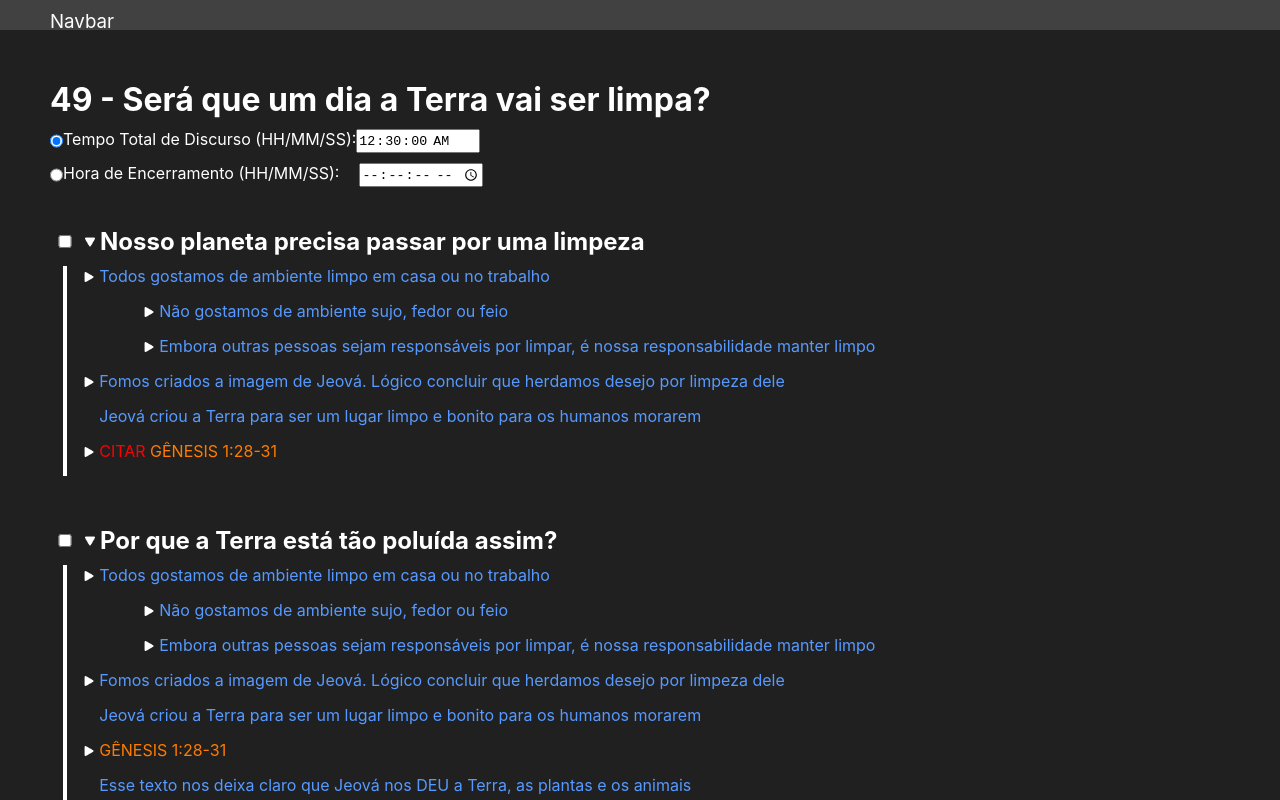
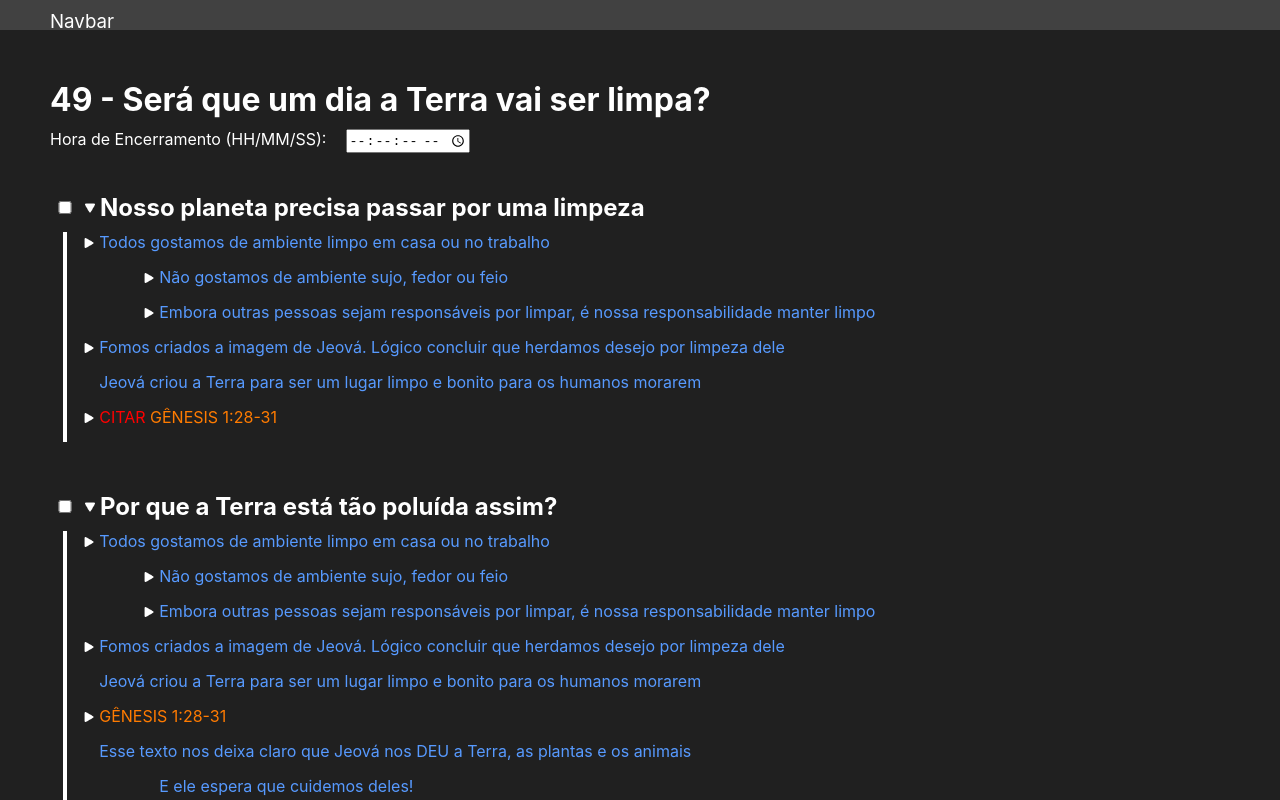
Before and after one commit to juninholiveira/esboco, a React (Create React App) app: page / in a window 1280 px wide. Shown: the top 800 px of the page. Built offline with nearby package versions, Linux system fonts and the light colour scheme.

Commit message:
Time Calculation implemented

```diff
--- a/src/components/MainContent.js
+++ b/src/components/MainContent.js
@@ -1,39 +1,73 @@
-import React from "react"
+import React, { useState } from "react"
 import "./MainContent.css"
 import Section from "./Section"
 import data from "../data.js"
-import { convertSecondsToTimeObject } from "../utils"
+import { getCurrentTimeSeconds, convertTimeStringToSeconds } from "../utils"
 
 export default function MainContent () {
 
-    let totalTime = 0
+    const [sections, setSections] = useState(data.sections)
+
+    const [endingTime, setEndingTime] = useState("")
+    const [offsetTime, setOffsetTime] = useState(0)
+    function calculateOffsetTime(currentSectionId){
+        // A - get expected endtime
+        let expectedEndTime = convertTimeStringToSeconds(endingTime)
+        //console.log(`Expected Ending Time: ${expectedEndTime}`);
+
+        // B - get current time
+        let currentTime = getCurrentTimeSeconds()
+        //console.log(`Current Time: ${currentTime}`);
+
+        // C - get the amount of time expected to remain (add all left secions)
+        let timeShouldLeft = 0
+        for (var i = (currentSectionId - 1); i < data.sections.length; i++) {
+            timeShouldLeft += data.sections[currentSectionId].time
+        }
+        //console.log(`Time Should Left: ${timeShouldLeft}`);
+
+        // D - subtract (A - B)
+        let timeReallyLeft = expectedEndTime - currentTime
+        //console.log(`Time Really Left: ${timeReallyLeft}`);
+
+        // E - compare this result with C (D - C)
+        setOffsetTime(timeReallyLeft - timeShouldLeft)
+
+        setSections(prev => prev)
+
+        //The E is the offset of time (for more or for less) and should be transformed in a number between -2 and 2 to change the color of SectionColorBar
+    }
+
+
+    //let totalTime = 0
 
     //Get all the sections on the data json and create a section component for each
-    const sections = data.sections.map (x => {
+    const sectionsElements = sections.map (x => {
         //Add all section times to find the totalTime
-        totalTime += x.time
+        //totalTime += x.time
         return (
-            <Section key={x.id} {...x} />
+            <Section key={x.id} {...x} checkboxClicked={calculateOffsetTime} offsetTime={offsetTime}/>
         )
     })
 
-    const totalTimeObj = convertSecondsToTimeObject(totalTime)
+    //const totalTimeObj = convertSecondsToTimeObject(totalTime)
+    //convertTimeObjectToSeconds(totalTimeObj)
 
 
     return (
         <div className="maincontent-container">
             <h1 className="maincontent-title">{data.title}</h1>
-            <div className="maincontent-time">
+            {/* <div className="maincontent-time">
                 <input type="radio" name="timeType" id="radioTimeType1" checked/>
                 <p>Tempo Total de Discurso (HH/MM/SS):</p>
                 <input className="maincontent-totaltime-timepicker" type="time" step="1" readOnly={true} value={`${totalTimeObj.hours}:${totalTimeObj.minutes}:${totalTimeObj.seconds}`}/>
+            </div> */}
+            <div className="maincontent-ending">
+                {/* <input type="radio" name="timeType" id="radioTimeType2"/> */}
+                <p>Hora de Encerramento (HH/MM/SS):</p>
+                <input className="maincontent-ending-timepicker" type="time" step="1" onChange={e => setEndingTime(e.target.value)}/>
             </div>
-            <div className="maincontent-ending">
-                <input type="radio" name="timeType" id="radioTimeType2"/>
-                <p>Hora de Encerramento (HH/MM/SS):</p>
-                <input className="maincontent-ending-timepicker" type="time" step="1"/>
-            </div>
-            {sections}
+            {sectionsElements}
         </div>
     )
 }
--- a/src/components/Section.js
+++ b/src/components/Section.js
@@ -19,10 +19,11 @@ export default function Section (props) {
         )
     })
 
-    //Checkbox click
+    //Checkbox clicked
     const [isCheckboxClicked, setIsCheckboxClicked] = useState(false)
-    function handleChange(){
+    function chackboxClicked(){
         setIsCheckboxClicked(true)
+        props.checkboxClicked(props.id)
     }
 
     return (
@@ -30,7 +31,7 @@ export default function Section (props) {
 
             <div className="section-title">
 
-                <input className="section-checkbox" type="checkbox" onChange={handleChange} disabled={isCheckboxClicked}></input>
+                <input className="section-checkbox" type="checkbox" onChange={chackboxClicked} disabled={isCheckboxClicked}></input>
 
                 <ArrowButton handleClick={toggleSectionContent} isActivated={isSectionContentShown} hasHiddentext="true"/>
 
@@ -40,7 +41,7 @@ export default function Section (props) {
 
             {isSectionContentShown &&
                 <div className="section-content">
-                    <SectionColorBar offsetTime={0}/>
+                    <SectionColorBar offsetTime={props.offsetTime}/>
                     <div className="section-topics">
                         {topics}
                     </div>
--- a/src/components/SectionColorBar.js
+++ b/src/components/SectionColorBar.js
@@ -4,31 +4,24 @@ import "./SectionColorBar.css"
 export default function SectionColorBar (props) {
 
     let color
-    switch(props.offsetTime){
-        case -2:
+
+    if(props.offsetTime >= 120)
         color = "#ff0000"
-            break
-        case -1:
+    else if(props.offsetTime < 120 && props.offsetTime >= 30)
         color = "#ffd500"
-            break
-        case 0:
+    else if(props.offsetTime < 30 && props.offsetTime >= -30)
         color = "#ffffff"
-            break
-        case 1:
+    else if(props.offsetTime < -30 && props.offsetTime >= -120)
         color = "#0dff00"
-            break
-        case 2:
+    else if(props.offsetTime < -120)
         color = "#ff00c3"
-            break
-        default:
+    else
         color = "#ffffff"
-    }
-    const styles = { backgroundColor: color }
 
     return (
         <>
             <div className="section-colorbar">
-                <div className="bar" style={styles}></div>
+                <div className="bar" style={{ backgroundColor: color }}></div>
             </div>
         </>
     )
--- a/src/utils.js
+++ b/src/utils.js
@@ -2,33 +2,44 @@
 //and convert it to an Javascript Object
 //containing 3 items: hours, minutes and seconds
 //in a string format, always with no less than 2 digits
-export function convertSecondsToTimeObject(time) {
+// export function convertSecondsToTimeObject(time) {
+//     const totalHours = Math.floor(time / 3600)
+//     const totalMinutes = Math.floor((time - (totalHours * 3600)) / 60)
+//     const totalSeconds = time % 60
+//     return {
+//         hours: `${totalHours < 10 ? "0" : ""}${totalHours}`,
+//         minutes: `${totalMinutes < 10 ? "0" : ""}${totalMinutes}`,
+//         seconds: `${totalSeconds < 10 ? "0" : ""}${totalSeconds}`
+//     }
+// }
 
-    const totalHours = Math.floor(time / 3600)
-    const totalMinutes = Math.floor((time - (totalHours * 3600)) / 60)
-    const totalSeconds = time % 60
-
-    return {
-        hours: `${totalHours < 10 ? "0" : ""}${totalHours}`,
-        minutes: `${totalMinutes < 10 ? "0" : ""}${totalMinutes}`,
-        seconds: `${totalSeconds < 10 ? "0" : ""}${totalSeconds}`
-    }
+//Receive a Time Object
+//and returns the total seconds amount (Number)
+export function convertTimeObjectToSeconds(timeObj) {
+    return ((timeObj.hours * 3600) + (timeObj.minutes * 60) + timeObj.seconds)
 }
 
 //Gets the current time
 //and returns a Javascript Object
 //containing 3 items: hours, minutes and seconds
-export function getCurrentTimeObject(){
-
+export function getCurrentTimeSeconds(){
     const currentDate = new Date()
-
-    return {
+    const obj = {
         hours: currentDate.getHours(),
         minutes: currentDate.getMinutes(),
         seconds: currentDate.getSeconds()
     }
+    return convertTimeObjectToSeconds(obj)
 }
 
-export function getRemainingTime(){
-
+//Gets the string generated in the timepicker
+//and converts it to seconds (Number)
+export function convertTimeStringToSeconds(timeString){
+    const array = timeString.split(":")
+    const timeObj = {
+        hours: parseInt(array[0]),
+        minutes: parseInt(array[1]),
+        seconds: parseInt(array[2])
+    }
+    return convertTimeObjectToSeconds(timeObj)
 }
```
Lines whose indentation alone changed are shown as unchanged.
